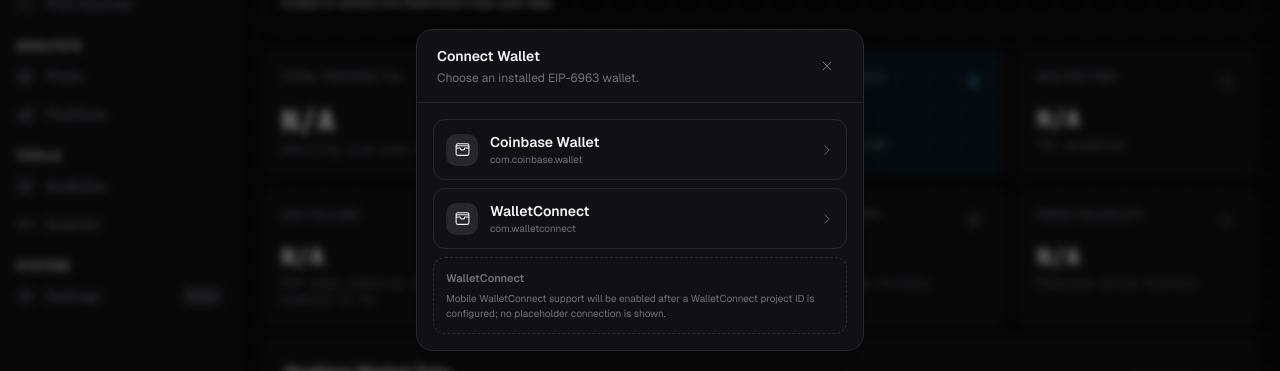
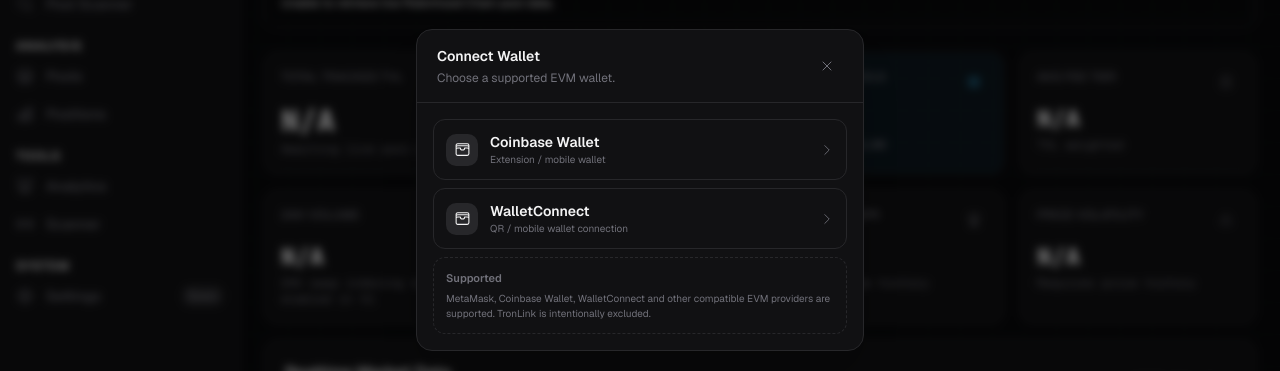
Before and after one commit to binarahood/binara, a Next.js app: page / in a window 1280 px wide. Both pictures are taken after a click on the button "Connect Wallet". Shown: the part 210-581 px from the top of the page. Built offline with nearby package versions, Linux system fonts and the light colour scheme; no server answers.

Commit message:
Update wallet chooser copy

```diff
--- a/src/components/Topbar.tsx
+++ b/src/components/Topbar.tsx
@@ -33,12 +33,12 @@
     <div className="fixed inset-0 z-[9999] flex items-center justify-center p-3 sm:p-4 bg-black/50 backdrop-blur-sm overflow-y-auto" role="dialog" aria-modal="true" aria-label="Choose wallet">
       <div className="w-full max-w-md max-h-[calc(100dvh-1.5rem)] sm:max-h-[calc(100dvh-2rem)] rounded-2xl bg-card border border-border shadow-2xl flex flex-col overflow-hidden">
         <div className="px-4 sm:px-5 py-3 sm:py-4 border-b border-border flex items-center justify-between flex-shrink-0">
-          <div className="min-w-0"><h2 className="text-sm font-semibold text-foreground">Connect Wallet</h2><p className="text-xs text-muted-foreground mt-1 truncate">Choose an installed EIP-6963 wallet.</p></div>
+          <div className="min-w-0"><h2 className="text-sm font-semibold text-foreground">Connect Wallet</h2><p className="text-xs text-muted-foreground mt-1 truncate">Choose a supported EVM wallet.</p></div>
           <button onClick={close} className="btn-ghost p-2 flex-shrink-0" aria-label="Close wallet chooser"><Icon name="XMarkIcon" size={16} /></button>
         </div>
         <div className="p-3 sm:p-4 space-y-2 overflow-y-auto overscroll-contain">
-          {wallets.length === 0 ? <div className="rounded-xl border border-border bg-muted/20 p-4 text-center"><Icon name="WalletIcon" size={24} className="mx-auto mb-2 text-muted-foreground" /><p className="text-sm font-medium text-foreground">No compatible wallet detected</p><p className="text-xs text-muted-foreground mt-1">Install an EIP-6963 compatible EVM wallet, then reopen this dialog.</p></div> : wallets.map((wallet) => <button key={wallet.uuid} onClick={() => chooseWallet(wallet)} disabled={isConnecting} className="w-full flex items-center gap-3 rounded-xl border border-border bg-card hover:bg-muted/40 p-3 text-left transition-colors disabled:opacity-60"><WalletIcon wallet={wallet} /><div className="min-w-0 flex-1"><p className="text-sm font-semibold text-foreground truncate">{wallet.name}</p><p className="text-[10px] text-muted-foreground truncate">{wallet.rdns ?? 'EIP-6963 provider'}</p></div><Icon name="ChevronRightIcon" size={14} className="text-muted-foreground flex-shrink-0" /></button>)}
-          <div className="rounded-xl border border-dashed border-border p-3 mt-3"><p className="text-[11px] font-semibold text-muted-foreground">WalletConnect</p><p className="text-[10px] text-muted-foreground mt-1">Mobile WalletConnect support will be enabled after a WalletConnect project ID is configured; no placeholder connection is shown.</p></div>
+          {wallets.length === 0 ? <div className="rounded-xl border border-border bg-muted/20 p-4 text-center"><Icon name="WalletIcon" size={24} className="mx-auto mb-2 text-muted-foreground" /><p className="text-sm font-medium text-foreground">No compatible wallet detected</p><p className="text-xs text-muted-foreground mt-1">Install an EIP-6963 compatible EVM wallet, then reopen this dialog.</p></div> : wallets.map((wallet) => <button key={wallet.uuid} onClick={() => chooseWallet(wallet)} disabled={isConnecting} className="w-full flex items-center gap-3 rounded-xl border border-border bg-card hover:bg-muted/40 p-3 text-left transition-colors disabled:opacity-60"><WalletIcon wallet={wallet} /><div className="min-w-0 flex-1"><p className="text-sm font-semibold text-foreground truncate">{wallet.name}</p><p className="text-[10px] text-muted-foreground truncate">{wallet.kind === 'walletconnect' ? 'QR / mobile wallet connection' : wallet.kind === 'coinbase' ? 'Extension / mobile wallet' : (wallet.rdns ?? 'EIP-6963 provider')}</p></div><Icon name="ChevronRightIcon" size={14} className="text-muted-foreground flex-shrink-0" /></button>)}
+          <div className="rounded-xl border border-dashed border-border p-3 mt-3"><p className="text-[11px] font-semibold text-muted-foreground">Supported</p><p className="text-[10px] text-muted-foreground mt-1">MetaMask, Coinbase Wallet, WalletConnect and other compatible EVM providers are supported. TronLink is intentionally excluded.</p></div>
         </div>
       </div>
     </div>,
```
